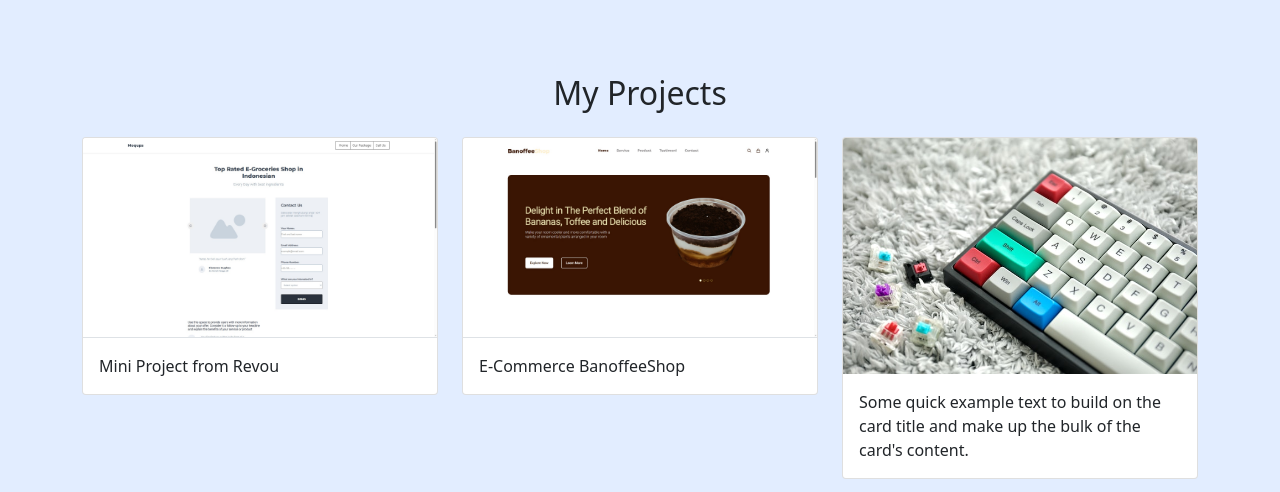
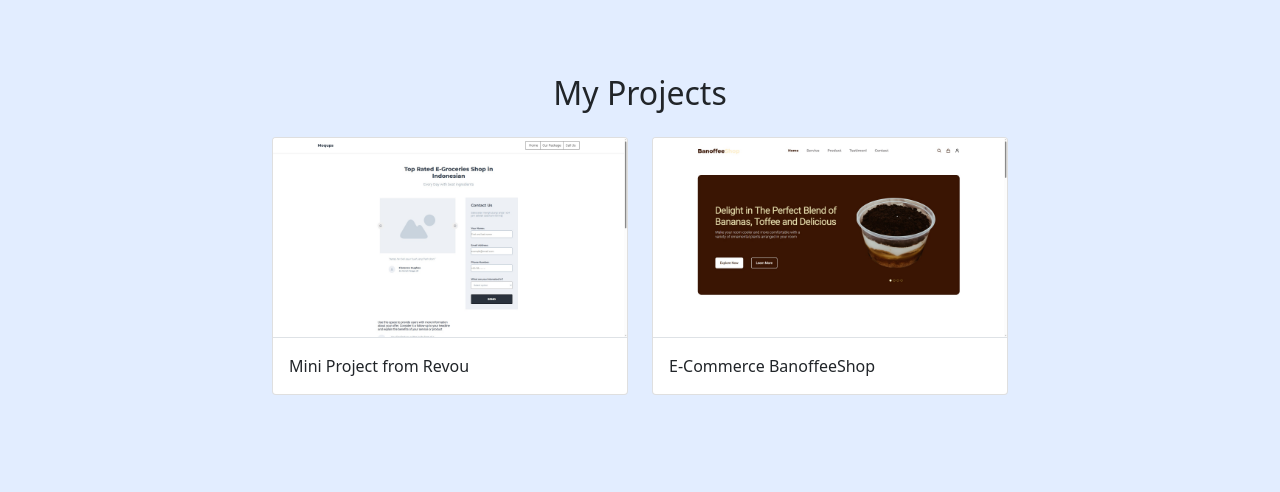
Before and after one commit to ariqjm/ariqjm.github.io, a plain HTML site: page index.html in a window 1280 px wide. Shown: the part 1420-1912 px from the top of the page. Drawn offline with nearby package versions, Linux system fonts and the light colour scheme.

Commit message:
Menghapus bagian dalam section project

```diff
--- a/index.html
+++ b/index.html
@@ -135,7 +135,7 @@
                     </div>
                 </div>
 
-                <div class="col-md-4 mb-3">
+                <!-- <div class="col-md-4 mb-3">
                     <div class="card">
                         <img src="assets/img/p3.jpg" class="card-img-top" alt="Projects3">
                         <div class="card-body">
@@ -163,7 +163,7 @@
                                 of the card's content.</p>
                         </div>
                     </div>
-                </div>
+                </div> -->
             </div>
         </div>
         <svg xmlns="http://www.w3.org/2000/svg" viewBox="0 0 1440 320"><path fill="#ffffff" fill-opacity="1" d="M0,320L48,314.7C96,309,192,299,288,277.3C384,256,480,224,576,224C672,224,768,256,864,261.3C960,267,1056,245,1152,245.3C1248,245,1344,267,1392,277.3L1440,288L1440,320L1392,320C1344,320,1248,320,1152,320C1056,320,960,320,864,320C768,320,672,320,576,320C480,320,384,320,288,320C192,320,96,320,48,320L0,320Z"></path></svg>
```
